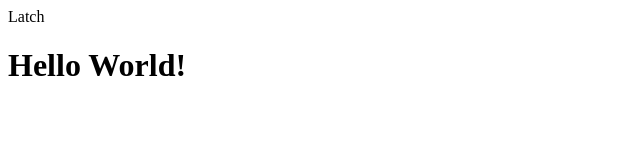
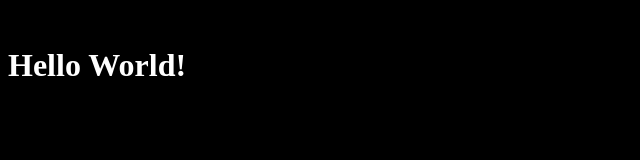
Before and after one commit to lperez8257/lperez8257.github.io, a plain HTML site: page index.html in a window 1280 px wide. Shown: the whole page, without its empty margins (0-640 px from the left). Drawn offline with Linux system fonts and the light colour scheme.

Commit message:
Update index.html

```diff
--- a/index.html
+++ b/index.html
@@ -3,6 +3,7 @@
 <head>
   <meta charset="UTF-8"
   <title>Latch</title>
+  <link rel="stylesheet" href="http://lperez8257.github.io/css/styles.css">
  </head>
  <body>
   <div>
```
